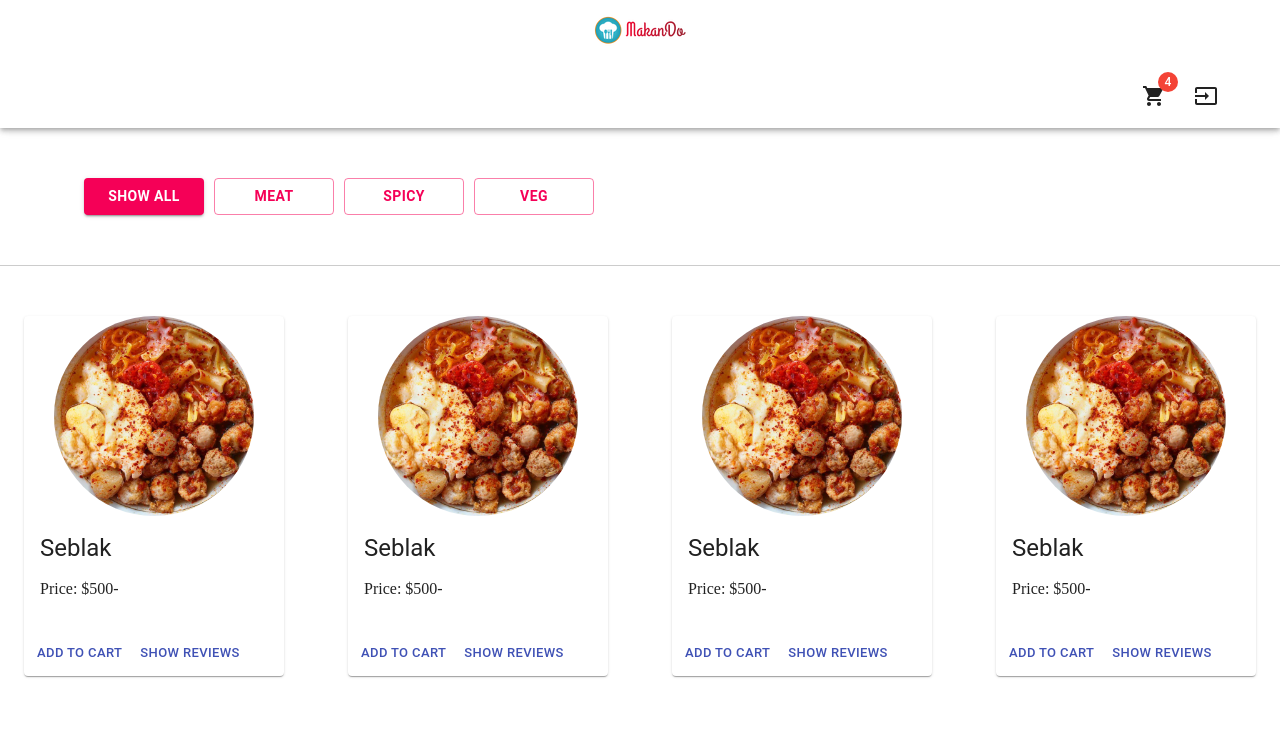
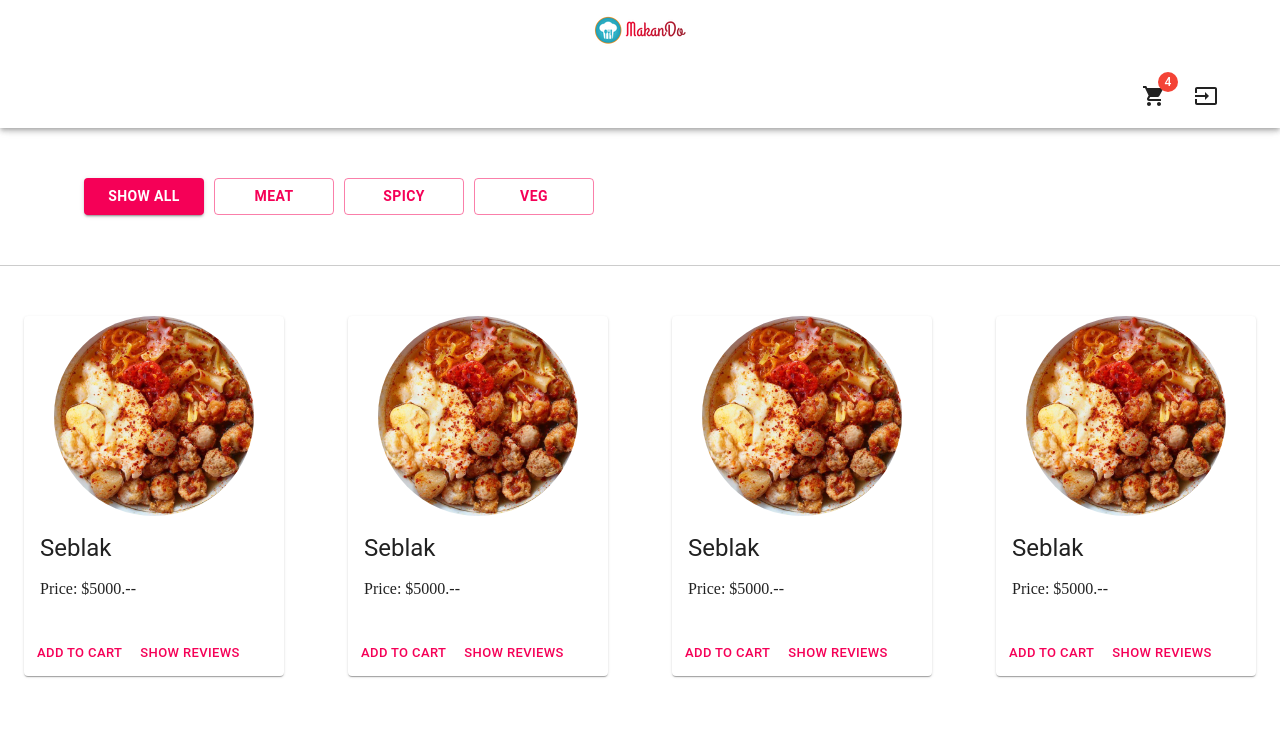
Before and after one commit to Alen1945/fe-makando, a React (Create React App) app: page /items in a window 1280 px wide. Shown: the top 738 px of the page. Built offline with nearby package versions, Linux system fonts and the light colour scheme.

Commit message:
add total item

```diff
--- a/src/views/ShowItems/index.js
+++ b/src/views/ShowItems/index.js
@@ -42,12 +42,12 @@ function ShowItems (props) {
   const fullScreen = useMediaQuery(theme.breakpoints.down('sm'));
 
   const handleClickOpen = () => {
-    setOpen(true);
-  };
+    setOpen(true)
+  }
 
   const handleClose = () => {
-    setOpen(false);
-  };
+    setOpen(false)
+  }
   return (
     <>
       <div className={classes.listCategories}>
@@ -64,16 +64,16 @@ function ShowItems (props) {
         <Container>
           <Grid container justify='center' spacing={8}>
             {
-              [1,2,3,4,5,6,7,8].map((v,i) => (
-                <Grid item key={i} sm={3} xs={4}>
+              [1, 2, 3, 4, 5, 6, 7, 8].map((v,i) => (
+                <Grid item key={i} md={3} sm={4} xs={6} >
                   <Card>
                     <CardActionArea>
                       <CardMedia
                         component='img'
-                        alt='Contemplative Reptile'
+                        alt='Seblak Enak'
                         height='200'
                         image={image}
-                        title='Contemplative Reptile'
+                        title='Seblak Enak'
                         className={classes.Media}
                       />
                     </CardActionArea>
@@ -81,13 +81,13 @@ function ShowItems (props) {
                       <Typography gutterBottom variant='h5' component='h2'>
                         Seblak
                       </Typography>
-                      <p>Price: $500-</p>
+                      <p>Price: $5000.--</p>
                     </CardContent>
                     <CardActions>
-                      <Button size='small' color='primary' onClick={handleClickOpen}>
+                      <Button size='small' color='secondary' onClick={handleClickOpen}>
                         ADD To Cart
                       </Button>
-                      <Button size='small' color='primary'>
+                      <Button size='small' color='secondary'>
                         Show Reviews
                       </Button>
                     </CardActions>
```
